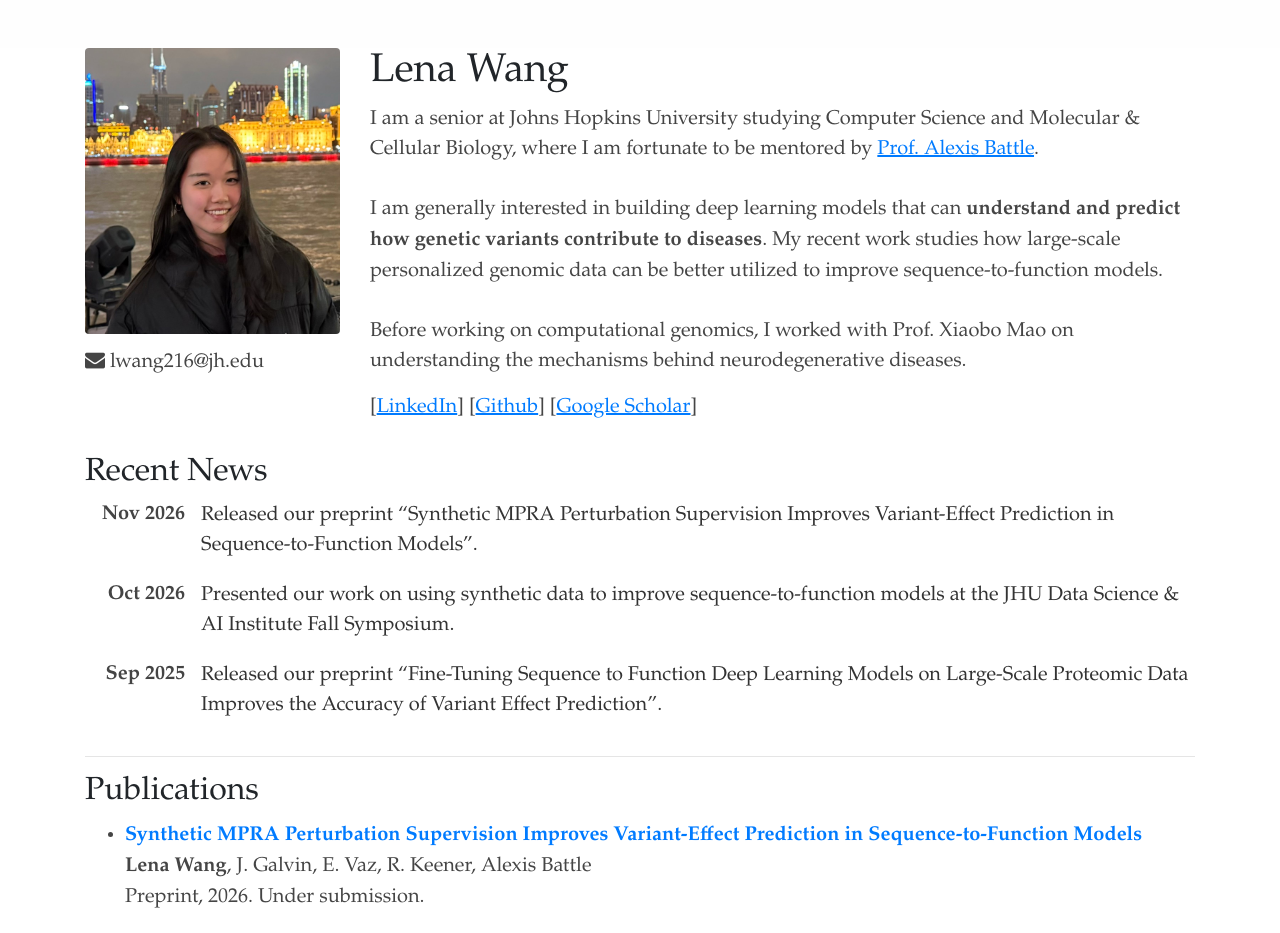
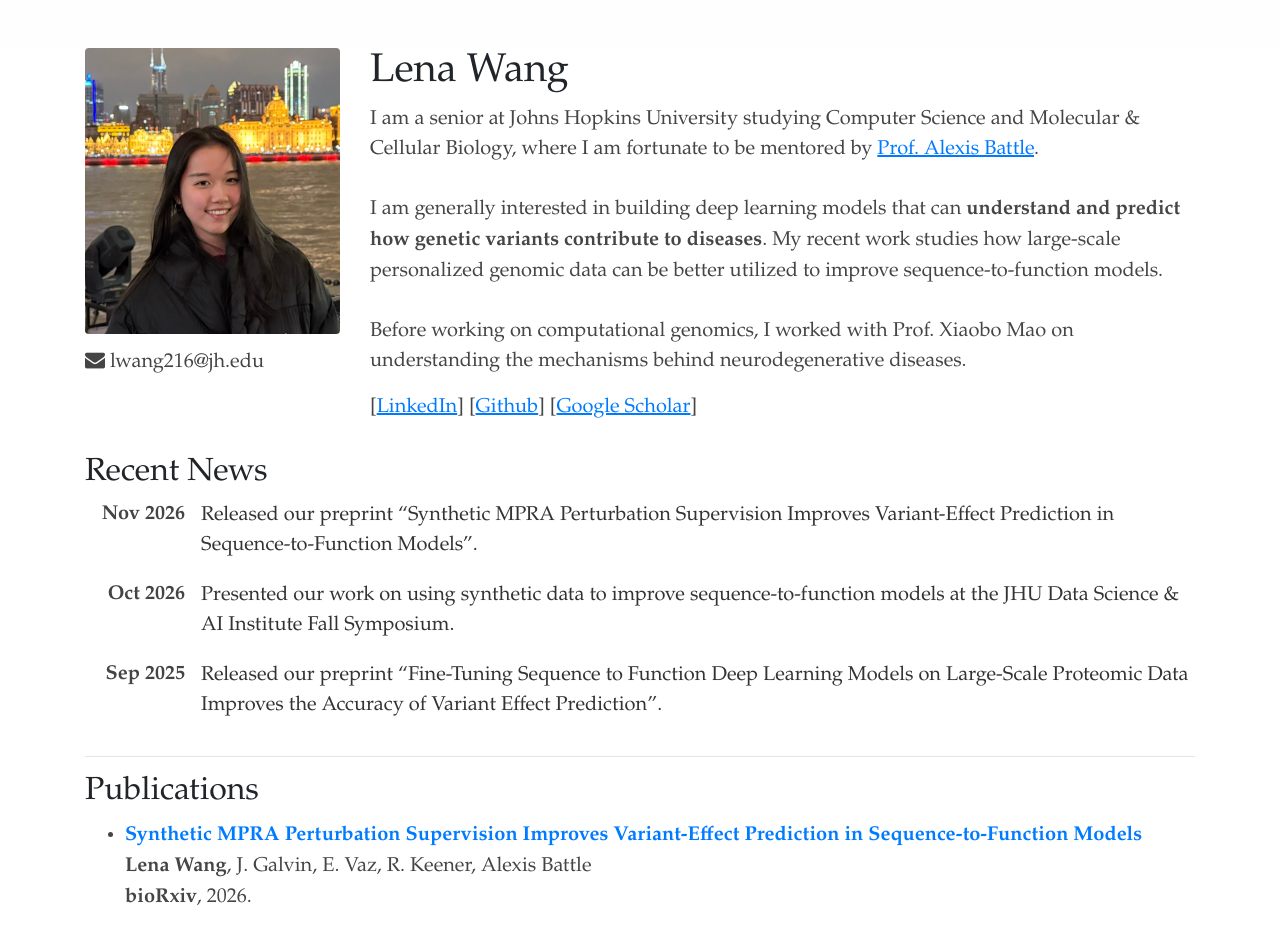
Before and after one commit to lenayqw/lenayqw.github.io, a plain HTML site: page index.html in a window 1280 px wide. Shown: the top 933 px of the page. Drawn offline with nearby package versions, Linux system fonts and the light colour scheme.

Commit message:
Update venue for 2026 preprint
Co-Authored-By: Claude Fable 5.2 <noreply@anthropic.com>

```diff
--- a/index.html
+++ b/index.html
@@ -87,7 +87,7 @@
                             R. Keener,
                             Alexis Battle
                             <br/>
-                            Preprint, 2026. Under submission.
+                            <b>bioRxiv</b>, 2026.
                         </li>
                         <br>
                         <li>
```
